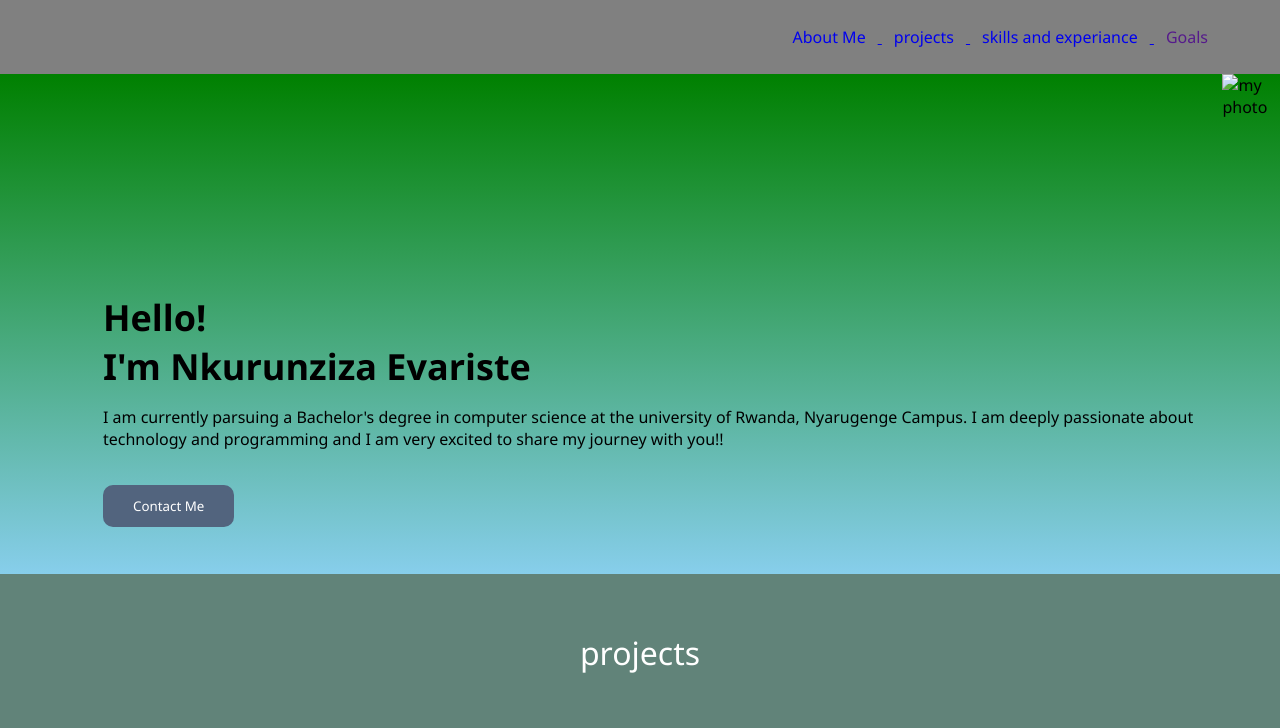
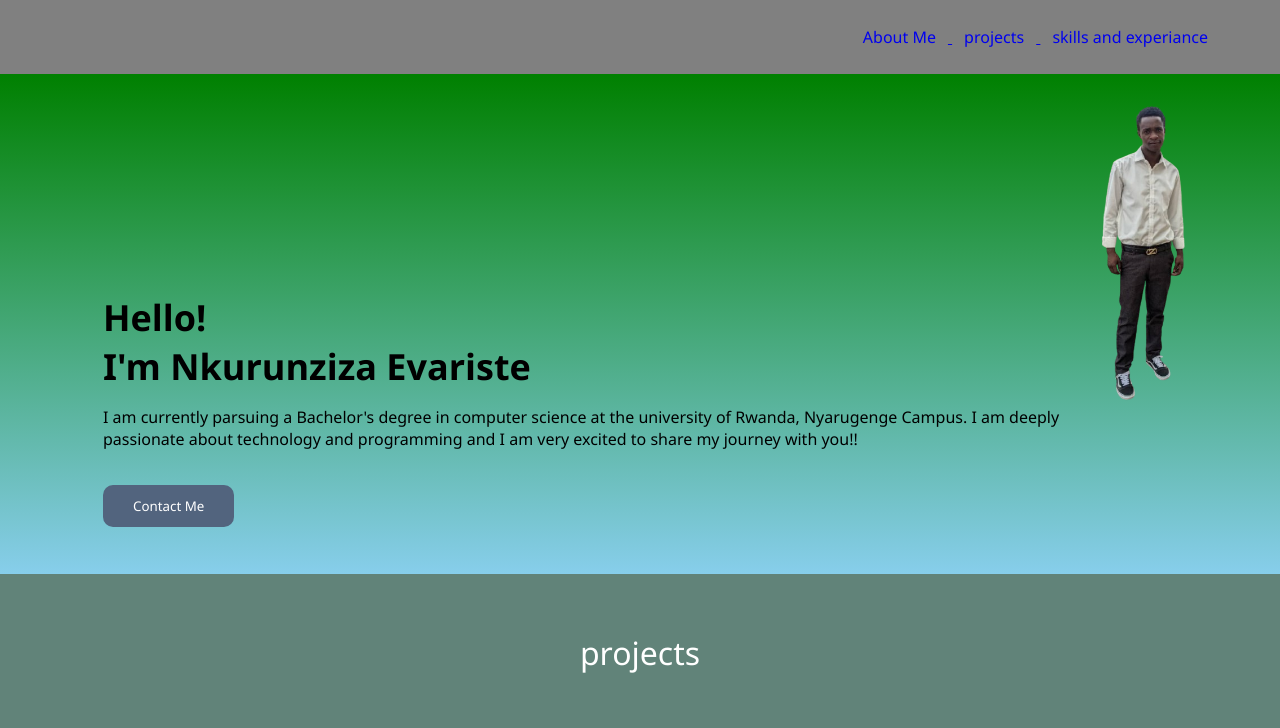
Before and after one commit to evariste060/myWebsite, a plain HTML site: page index.html in a window 1280 px wide. Shown: the top 728 px of the page. Drawn offline with Linux system fonts and the light colour scheme.

Commit message:
Update index.html

```diff
--- a/index.html
+++ b/index.html
@@ -22,9 +22,6 @@
       <a href="#skill">
         <li>skills and experiance</li>
       </a>
-      <a href="">
-        <li>Goals</li>
-      </a>
     </ul>
   </nav>
   <!-- Hero section -->
@@ -43,7 +40,7 @@
         </a>
       </div>
       <div id="myphoto">
-        <img src="images/evariste.png" alt="my photo">
+        <img src="evariste.png" alt="my photo">
       </div>
 
    </div>
```
